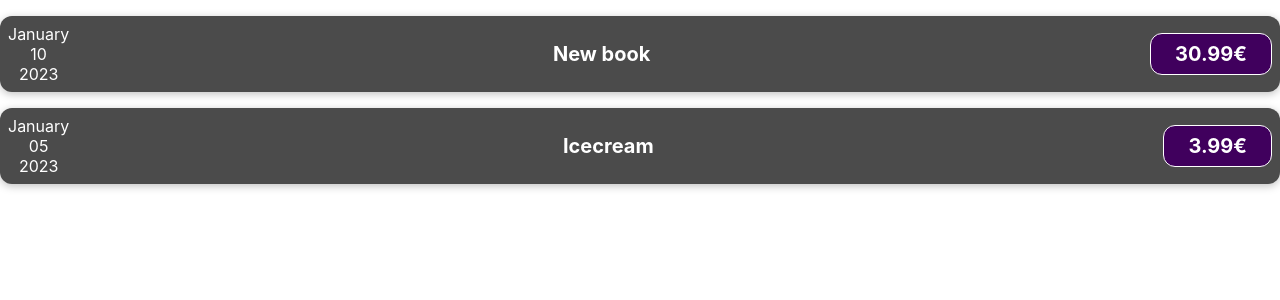
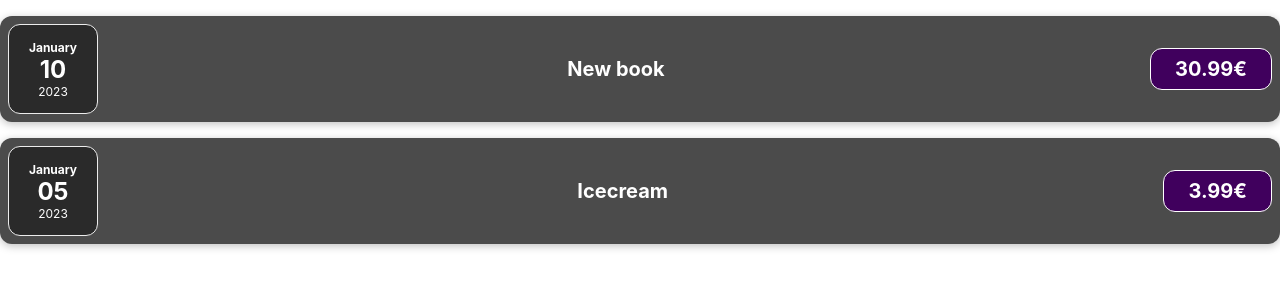
Before and after one commit to NerfedJabolo/expenses-vs22, a React (Create React App) app: page / in a window 1280 px wide. Shown: the top 300 px of the page. Built offline with nearby package versions, Linux system fonts and the light colour scheme.

Commit message:
apply ExpenseDate styles

```diff
--- a/src/components/ExpenseDate.js
+++ b/src/components/ExpenseDate.js
@@ -1,13 +1,15 @@
+import './ExpenseDate.css'
+
 function ExpenseDate(props){
     const month = props.date.toLocaleString('en-US', {month: 'long'})
     const day = props.date.toLocaleString('en-US', {day: '2-digit'})
     const year = props.date.getFullYear()
 
     return (
-        <div>
-            <div>{month}</div>
-            <div>{day}</div>
-            <div>{year}</div>
+        <div className='expense-date'>
+            <div className='expense-date__month'>{month}</div>
+            <div className='expense-date__day'>{day}</div>
+            <div className='expense-date__year'>{year}</div>
         </div>
     )
 }
```
